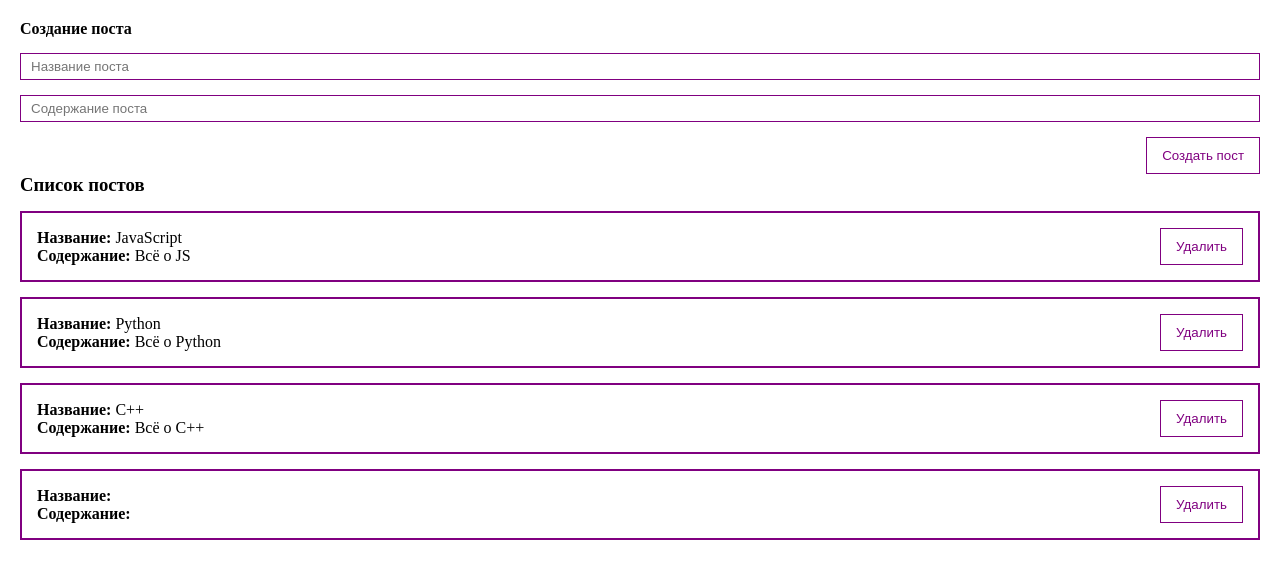
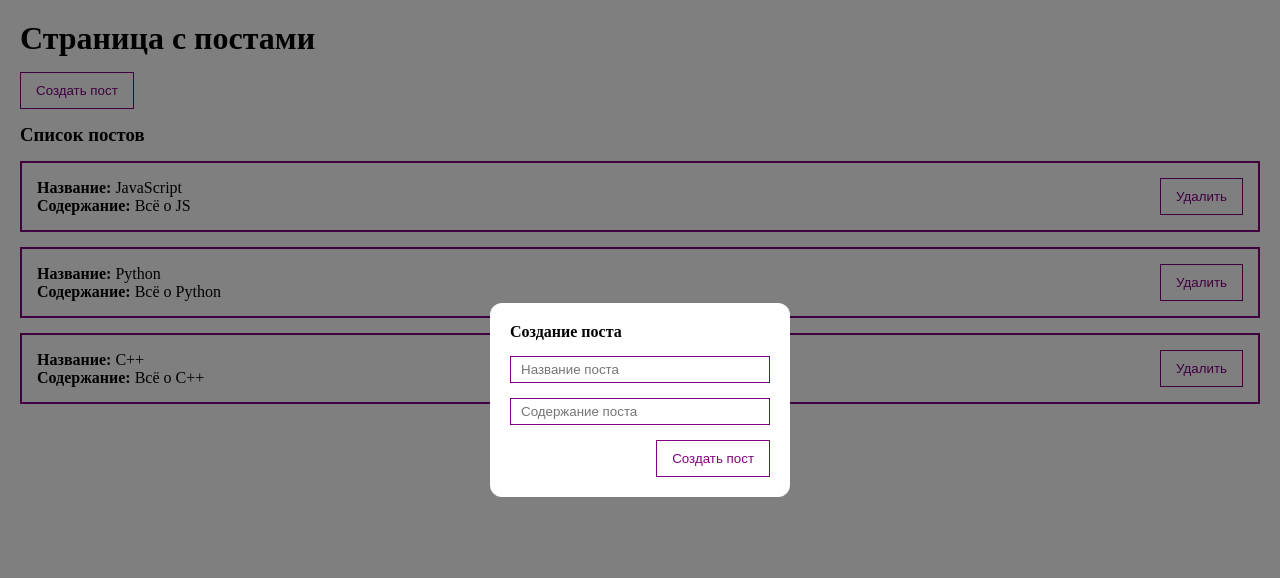
Before and after one commit to epiphysiscerebri/simple_blog, a Vue app: page / in a window 1280 px wide. Both pictures are taken after a click on the button "Создать пост". Shown: the top 578 px of the page. Built offline with nearby package versions, Linux system fonts and the light colour scheme.

Commit message:
added comp MyDialog

```diff
--- a/src/App.vue
+++ b/src/App.vue
@@ -1,7 +1,20 @@
 <template>
     <div class="app">
-        <PostForm @create="createPost" />
-        <PostList :posts="posts"/>
+        <h1>Страница с постами</h1>
+        <MyButton
+            @click="showDialog"
+            style="margin: 15px 0;">
+            Создать пост
+        </MyButton>
+        <MyDialog v-model:show="dialogVisible">
+            <PostForm
+                @create="createPost"
+            />
+        </MyDialog>
+        <PostList
+            :posts="posts"
+            @remove="removePost"
+        />
     </div>
 </template>
 
@@ -11,9 +24,9 @@ import PostList from '@/components/PostList.vue'
 
 export default {
     components: {
-        PostForm,
-        PostList
-    },
+    PostForm,
+    PostList,
+},
     data() {
         return {
             posts: [
@@ -21,11 +34,19 @@ export default {
                 {id: 2, title: 'Python', body: 'Всё о Python'},
                 {id: 3, title: 'C++' , body: 'Всё о C++'},
             ],
+            dialogVisible: false
         }
     },
     methods: {
         createPost(post) {
            this.posts.push(post)
+           this.dialogVisible = false
+        },
+        removePost(post) {
+            this.posts = this.posts.filter(el => el.id !== post.id)
+        },
+        showDialog() {
+            this.dialogVisible = true
         }
     }
 }
--- a/src/components/PostItem.vue
+++ b/src/components/PostItem.vue
@@ -6,6 +6,7 @@
         </div>
         <div class="post_btn">
             <MyButton
+            @click="$emit('remove', post)"
             > Удалить
             </MyButton>
         </div>
--- a/src/components/PostList.vue
+++ b/src/components/PostList.vue
@@ -1,9 +1,15 @@
 <template>
-    <div>
+    <div v-if="posts.length > 0">
         <h3>Список постов</h3>
         <PostItem
+        v-for="post in posts"
         :post="post"
-        v-for="post in posts"/>
+        :key="post.id"
+        @remove="$emit('remove', post)"
+        />
+    </div>
+    <div v-else>
+        <h2 style="color: red">Нет постов</h2>
     </div>
 </template>
 
--- /dev/null
+++ b/src/components/UI/MyDialog.vue
@@ -0,0 +1,45 @@
+<template>
+    <div class="dialog" v-if="show" @click="hideDialog">
+        <div @click.stop class="dialog_content">
+            <slot></slot>
+        </div>
+    </div>
+</template>
+
+<script>
+export default {
+    name: 'MyDialog',
+    props: {
+        show: {
+            type: Boolean,
+            default: false
+        }
+    },
+    methods: {
+        hideDialog() {
+            this.$emit('update:show', false)
+        }
+    }
+}
+</script>
+
+<style scoped>
+.dialog {
+    top: 0;
+    bottom: 0;
+    right: 0;
+    left: 0;
+    background: rgba(0, 0, 0, 0.5);
+    position: fixed;
+    display: flex;
+}
+
+.dialog_content {
+    margin: auto;
+    background: white;
+    border-radius: 12px;
+    min-height: 100px;
+    min-width: 300px;
+    padding: 20px;
+}
+</style>
--- a/src/components/UI/index.js
+++ b/src/components/UI/index.js
@@ -1,7 +1,9 @@
 import MyButton from '@/components/UI/MyButton.vue'
 import MyInput from '@/components/UI/MyInput.vue'
+import MyDialog from '@/components/UI/MyDialog.vue'
 
 export default [
     MyButton,
-    MyInput
+    MyInput,
+    MyDialog
 ]
```
